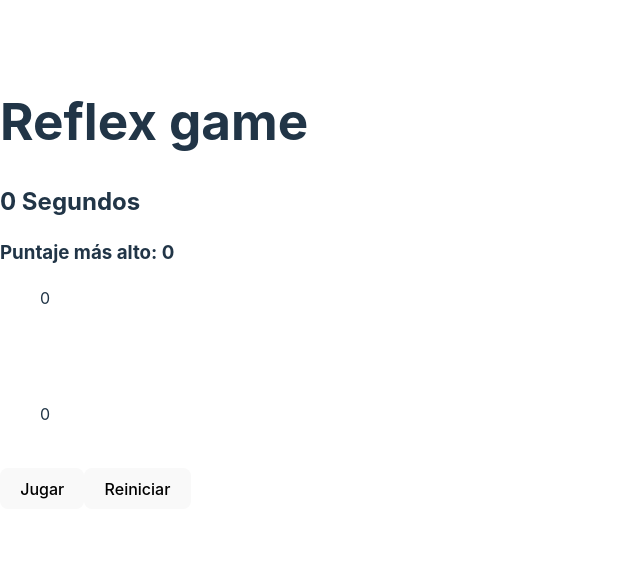
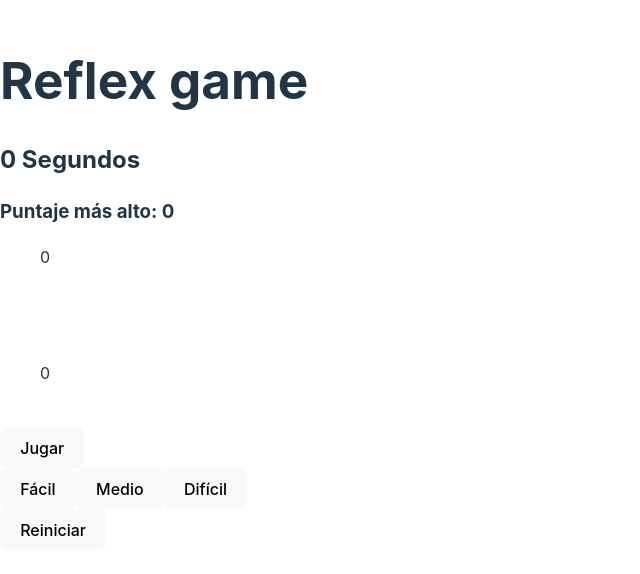
Before and after one commit to martinmorondo/reflex-game, a React (Vite) app: page / in a window 1280 px wide. Shown: the part 116-690 px from the top of the page, without its empty margins (0-640 px from the left). Built offline with nearby package versions, Linux system fonts and the light colour scheme.

Commit message:
add functionality of difficulty levels

```diff
--- a/src/App.jsx
+++ b/src/App.jsx
@@ -1,9 +1,9 @@
 import { useState, useRef, useEffect } from 'react';
 import './index.css';
 
-import clickSound from "../src/sounds/Computer_Mouse_Click_01_Sound_Effect_Mp3_339.mp3";
-import stopSound from "../src/sounds/Computer_Mouse_Click_01_Sound_Effect_Mp3_339.mp3";
-import restartSound from "../src/sounds/Computer_Mouse_Click_01_Sound_Effect_Mp3_339.mp3";
+import clickSound from "../src/sounds/click-sound.mp3";
+import stopSound from "../src/sounds/click-sound.mp3";
+import restartSound from "../src/sounds/click-sound.mp3";
 
 
 function App() {
@@ -23,6 +23,10 @@ function App() {
   const clickAudioRef = useRef(null);
   const stopAudioRef = useRef(null);
   const restartAudioRef = useRef(null);
+
+  const [difficulty, setDifficulty] = useState(1);
+  const [circleClicked, setCircleClicked] = useState(false);
+
 
   const handleStart = () => {
     setTimer(0);
@@ -48,15 +52,20 @@ function App() {
       setScore((prevScore) => prevScore + 1);
       setCircleSize((prevSize) => prevSize - 4);
       clickAudioRef.current.play();
+      setCircleClicked(true);
+
+      setTimeout(() => {
+        setCircleClicked(false);
+      }, 500); // Duración de la animación "pulse" en milisegundos
     }
   };
 
-  const handleStop = () => {
-    stopMoving();
-    setPlaying(false);
-    setTimer(0);
-    stopAudioRef.current.play();
-  };
+  // const handleStop = () => {
+  //   stopMoving();
+  //   setPlaying(false);
+  //   setTimer(0);
+  //   stopAudioRef.current.play();
+  // };
 
   const randomPosition = () => {
     const maxX = window.innerWidth - circleSize;
@@ -87,9 +96,8 @@ function App() {
     intervalRef.current = setInterval(() => {
       randomPosition();
       randomObstaclePosition();
-    }, 850);
+    }, getIntervalByDifficulty());
   };
-
   const stopMoving = () => {
     clearInterval(intervalRef.current);
   };
@@ -97,6 +105,25 @@ function App() {
   const updateHighestScore = () => {
     if (score > highestScore) {
       setHighestScore(score);
+    }
+  };
+
+  const getIntervalByDifficulty = () => {
+    switch (difficulty) {
+    case 1:
+    return 1000; // Nivel fácil: intervalo de 1 segundo
+    case 2:
+    return 750; // Nivel medio: intervalo de 0.75 segundos
+    case 3:
+    return 500; // Nivel difícil: intervalo de 0.5 segundos
+    default:
+    return 1000;
+    }
+    };
+
+    const handleDifficultyChange = (level) => {
+    if (!playing) {
+    setDifficulty(level);
     }
     };
 
@@ -118,7 +145,7 @@ function App() {
       </header>
       <section>
         <figure
-          className="circle"
+           className={`circle ${circleClicked ? "clicked" : ""}`}
           onClick={handleCircleClick}
           style={{
             left: `${circleX}px`,
@@ -144,14 +171,38 @@ function App() {
       </section>
       <footer>
   {!playing ? (
-          <button onClick={handleStart}>Jugar</button>
+    <>
+      <button className='btn-play' onClick={handleStart}>Jugar</button>
+      <div className="difficulty-buttons">
+        <button
+          className={`difficulty-button ${difficulty === 1 ? "active" : ""}`}
+          onClick={() => handleDifficultyChange(1)}
+        >
+          Fácil
+        </button>
+        <button
+          className={`difficulty-button ${difficulty === 2 ? "active" : ""}`}
+          onClick={() => handleDifficultyChange(2)}
+        >
+          Medio
+        </button>
+        <button
+          className={`difficulty-button ${difficulty === 3 ? "active" : ""}`}
+          onClick={() => handleDifficultyChange(3)}
+        >
+          Difícil
+        </button>
+      </div>
+    </>
   ) : (
-          <button onClick={handleStop}>Detener</button>
+    <></>
+    // <button onClick={handleStop}>Detener</button>
   )}
   <button onClick={handleRestart} className="btn-restart">
     Reiniciar
   </button>
 </footer>
+
 
       <audio ref={clickAudioRef} src={clickSound} />
       <audio ref={stopAudioRef} src={stopSound} />
```
Lines whose indentation alone changed are shown as unchanged.
